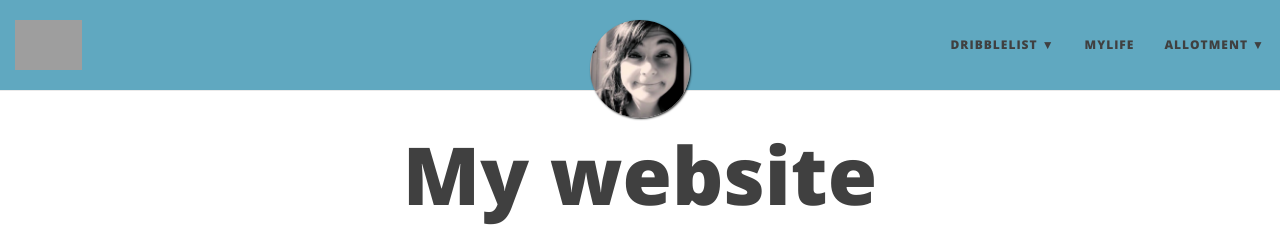
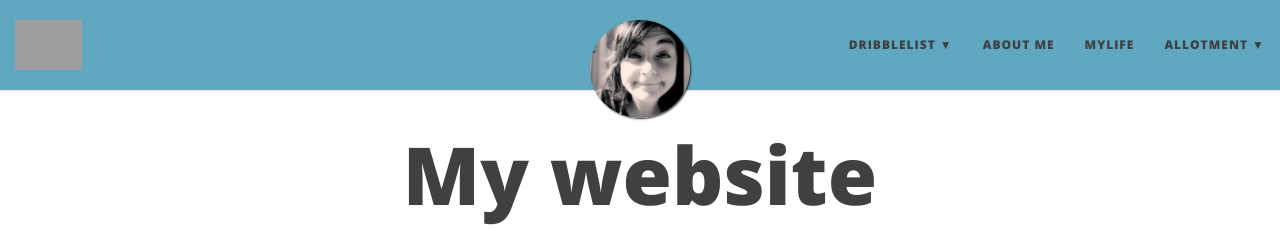
Before and after one commit to ellis-ward/ellis-ward.github.io, a Jekyll site: the page built from index.html, in a window 1280 px wide. Shown: the top 230 px of the page. Built offline with Jekyll 4.4.1, drawn with Linux system fonts in a browser that asks for light colours; nearby versions of some CDN libraries; the list of posts is cut into pages by our own code; grey boxes are pictures that could not be loaded.

Commit message:
Update _config.yml

```diff
--- a/_config.yml
+++ b/_config.yml
@@ -33,6 +33,8 @@ navbar-links:
     - Dribble#5: "https://ellisward.com/2019-07-01-dribble-5/"
     - Dribble#6: "https://ellisward.com/2019-07-07-dribble-6/"
     - Dribble#7: "https://ellisward.com/2019-07-08-dribble-7/"
+
+  About Me: "aboutme"
 
   MyLife: "MyLifeByMyFavouriteSisterInLaw"
 
```
